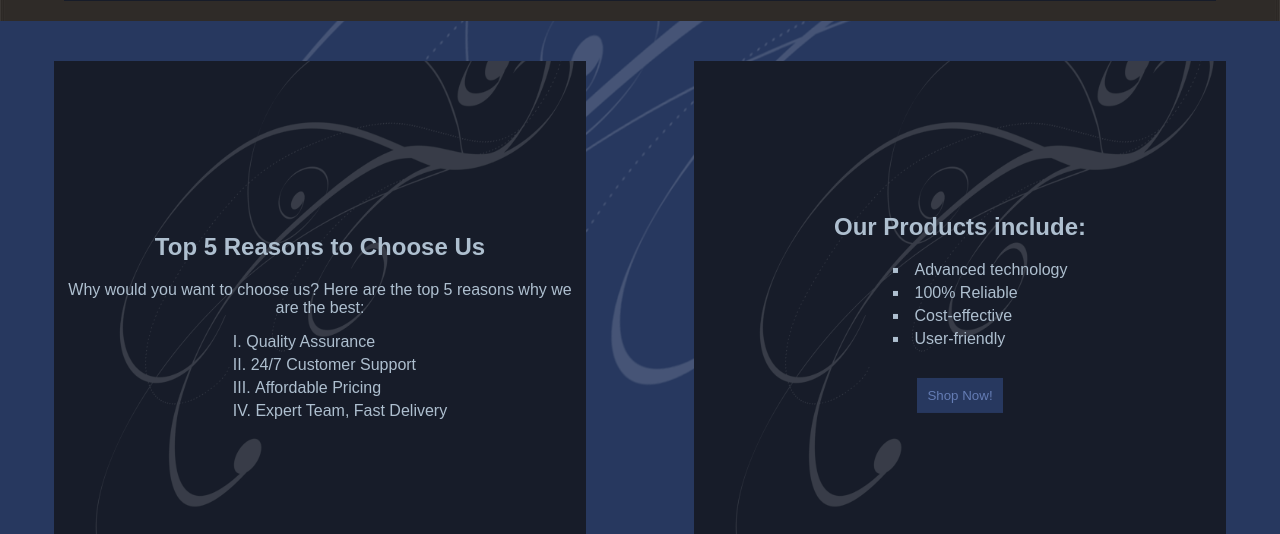
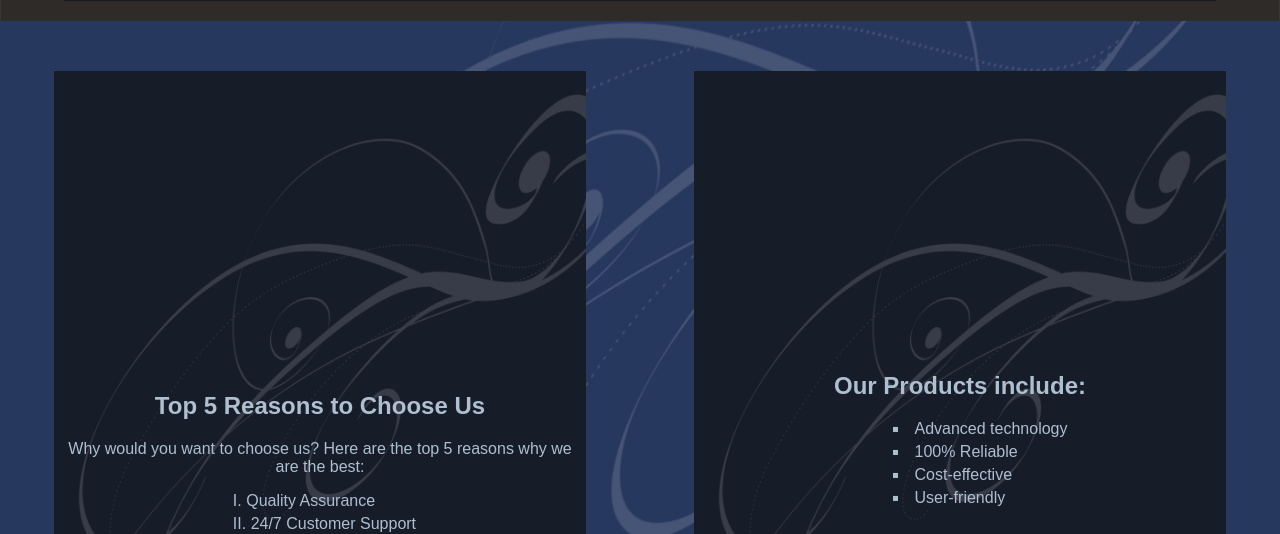
Before and after one commit to NathanRomphf/SENG513A1, a plain HTML site: page index.html in a window 1280 px wide. Shown: the part 263-797 px from the top of the page. Drawn offline with Linux system fonts and the light colour scheme.

Commit message:
Fixed features

```diff
--- a/30112397_styles.css
+++ b/30112397_styles.css
@@ -6,15 +6,13 @@ body {
 
 .features-section .feature {
   width: 40vw;
-  height: auto;
+  height: 60vw;
   min-width: 280px;
-  padding: 5vw, 10px, 5vw, 10px;
-  margin-bottom: 10px;
+  margin: 10px 0px 10px 0px;
   text-justify: auto;
   text-align: center;
   background: #171c29 url("./images/flourish.png") no-repeat center center/cover
     fixed;
-  /* color: #a49a88; */
   border: none;
 }
 #features-sec {
@@ -24,7 +22,7 @@ body {
   display: flex;
   flex-wrap: wrap;
   justify-content: space-around;
-  height: 500px;
+  height: auto;
   background: #27385f url("./images/flourish.png") no-repeat center center/cover
     fixed;
   grid-area: main;
```
